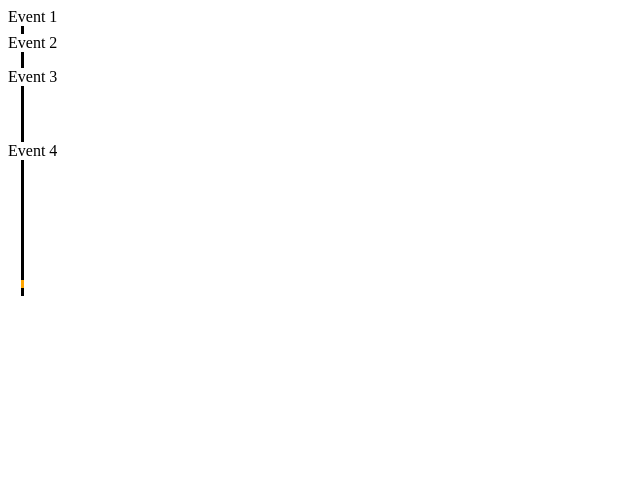
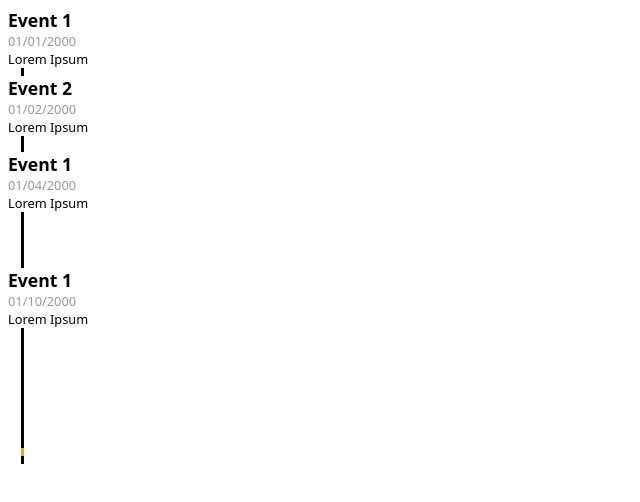
Before and after one commit to FabioMurgia/basic-vertical-timeline, a plain HTML site: page index.html in a window 1280 px wide. Shown: the whole page, without its empty margins (0-640 px from the left). Drawn offline with Linux system fonts and the light colour scheme.

Commit message:
some styling and div structure added

```diff
--- a/css/style.css
+++ b/css/style.css
@@ -1,23 +1,36 @@
-p {
-  margin-top: 0;
-  margin-bottom: 0;
+html {
+    font-family: system-ui, -apple-system, BlinkMacSystemFont, 'Segoe UI', Roboto, Oxygen, Ubuntu, Cantarell, 'Open Sans', 'Helvetica Neue', sans-serif;
+    font-weight: 400;
+
 }
 
 .time {
-    border-left: .2rem solid black;
-  margin-left: .8rem;
+  border-left: 0.2rem solid black;
+  margin-left: 0.8rem;
 }
 
 .day-span {
-  /*background-color:red;*/
   height: 0.5rem;
 }
 
 .week-span {
-  /*background-color:purple;*/
   height: calc(0.5 * 7rem);
 }
 
+.event-header {
+font-weight: 800;
+font-size: 1.1rem;
+}
+
+.event-date {
+font-size: .8rem;
+opacity: 40%;
+}
+
+.event-text {
+font-size: .8rem;
+}
+
 #covid-hits {
-  border-left: .2rem solid orange;
+  border-left: 0.2rem solid orange;
 }
--- a/index.html
+++ b/index.html
@@ -8,18 +8,36 @@
   </head>
 
   <body>
-    <p>Event 1</p>
+    <div class="timeline-wrapper">
+      <div class="event">
+        <div class="event-header">Event 1</div>
+        <div class="event-date">01/01/2000</div>
+        <div class="event-text">Lorem Ipsum</div>
+      </div>
       <div class="time day-span"></div>
-    <p>Event 2</p>
+       <div class="event">
+        <div class="event-header">Event 2</div>
+        <div class="event-date">01/02/2000</div>
+        <div class="event-text">Lorem Ipsum</div>
+      </div>
       <div class="time day-span"></div>
       <div class="time day-span"></div>
-    <p>Event 3</p>
+       <div class="event">
+        <div class="event-header">Event 1</div>
+        <div class="event-date">01/04/2000</div>
+        <div class="event-text">Lorem Ipsum</div>
+      </div>
       <div class="time week-span"></div>
-    <p>Event 4</p>
+       <div class="event">
+        <div class="event-header">Event 1</div>
+        <div class="event-date">01/10/2000</div>
+        <div class="event-text">Lorem Ipsum</div>
+      </div>
       <div class="time week-span"></div>
       <div class="time week-span"></div>
       <div class="time day-span"></div>
       <div class="time day-span" id="covid-hits"></div>
       <div class="time day-span"></div>
+    </div>
   </body>
 </html>
```
Lines whose indentation alone changed are shown as unchanged.
